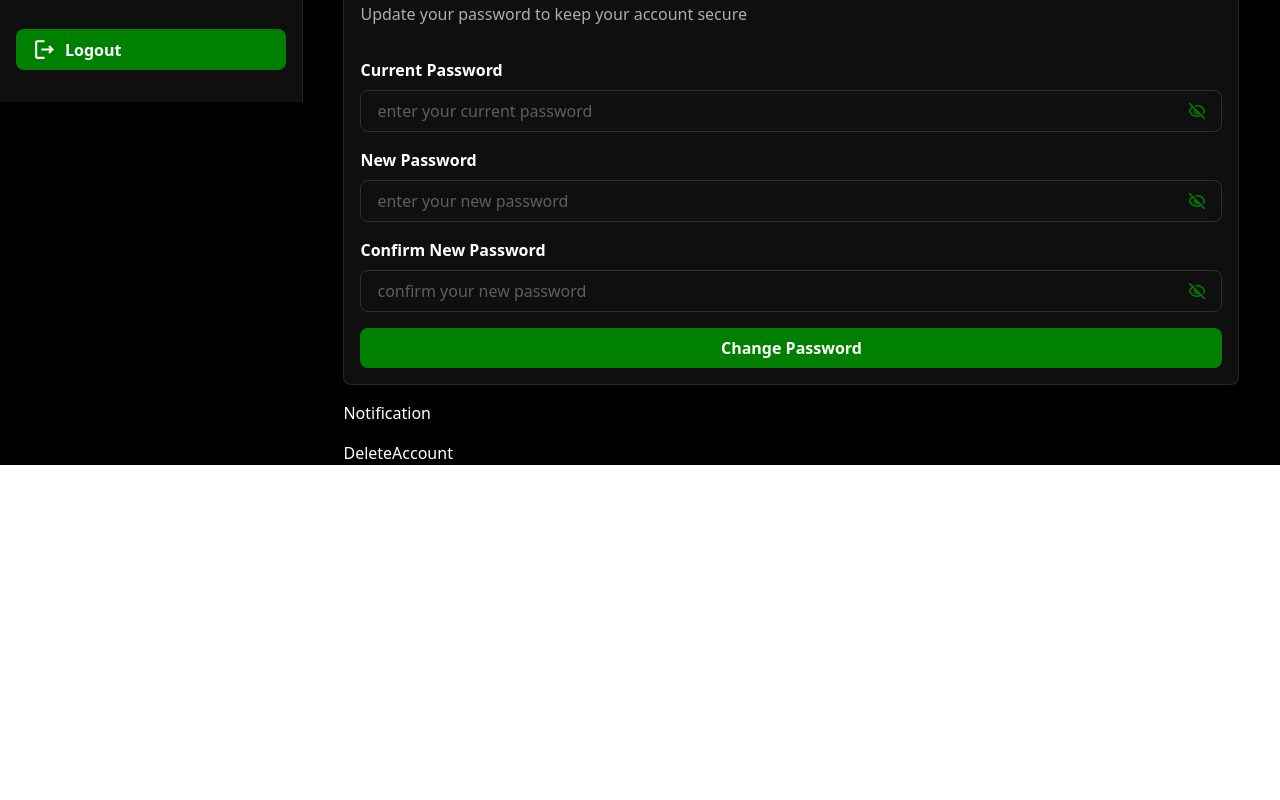
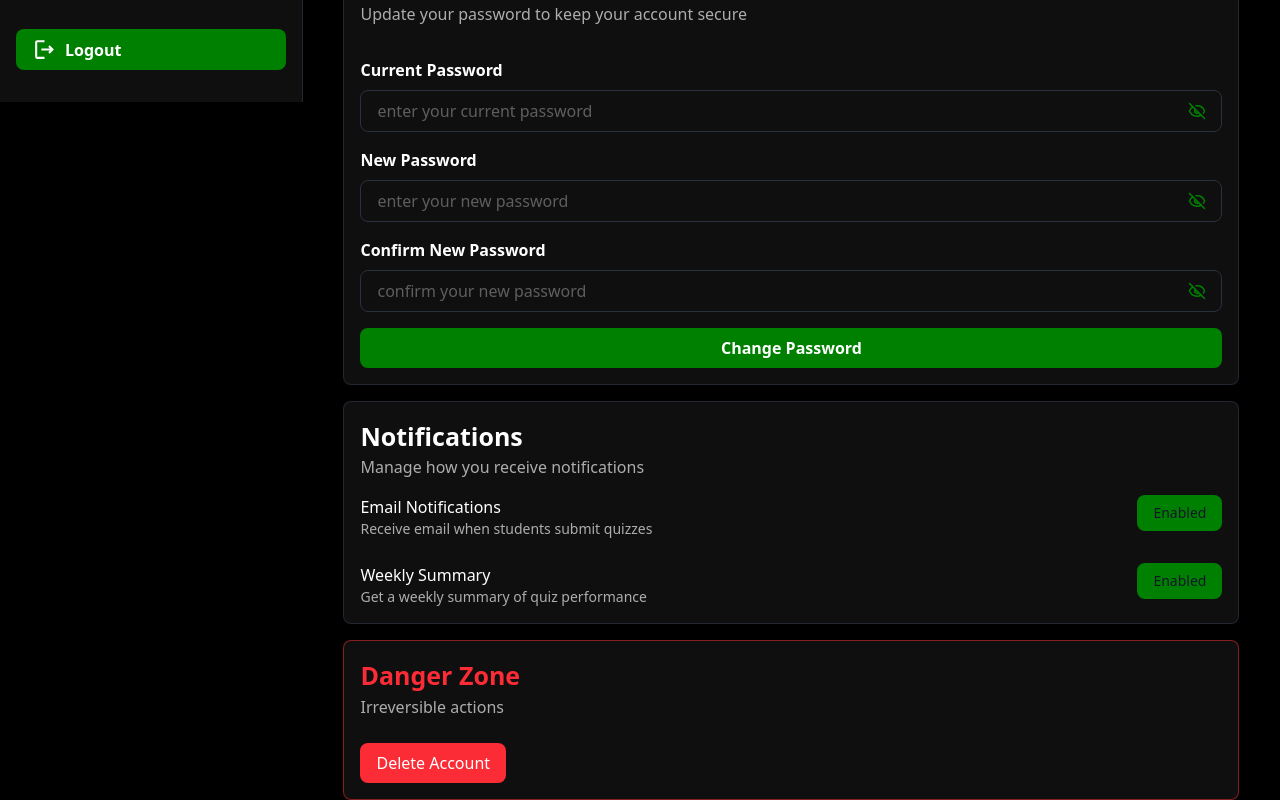
Before and after one commit to murad403/quiz-ai-dashboard, a Next.js app: page /settings in a window 1280 px wide. Shown: the part 698-1498 px from the top of the page. Before the commit the page ends 1163 px from the top, so only its background shows below. Built offline with nearby package versions, Linux system fonts and the light colour scheme.

Commit message:
add DeleteAccount and Notification components; implement account deletion functionality and notification settings management

```diff
--- a/src/app/(app)/settings/DeleteAccount.tsx
+++ b/src/app/(app)/settings/DeleteAccount.tsx
@@ -1,11 +1,60 @@
-import React from 'react'
+"use client"
+import { useState } from 'react';
 
 const DeleteAccount = () => {
+  const [showConfirmModal, setShowConfirmModal] = useState(false);
+
+  const handleDeleteAccount = () => {
+    setShowConfirmModal(true);
+  };
+
+  const confirmDelete = () => {
+    console.log("Account deleted");
+    setShowConfirmModal(false);
+  };
+
   return (
-    <div>
-      DeleteAccount
-    </div>
-  )
-}
+    <>
+      <div className="bg-card border border-red-500/50 rounded-lg p-4">
+        <h2 className="text-red-500 font-semibold text-subheading">Danger Zone</h2>
+        <p className="text-title text-paragraph">Irreversible actions</p>
 
-export default DeleteAccount
+        <button
+          onClick={handleDeleteAccount}
+          className="bg-red-500 hover:bg-red-600 text-main font-medium px-4 py-2 rounded-lg transition-colors mt-6"
+        >
+          Delete Account
+        </button>
+      </div>
+
+      {/* Confirmation Modal */}
+      {showConfirmModal && (
+        <div className="fixed inset-0 bg-card/50 flex items-center justify-center z-50 p-4">
+          <div className="bg-card border border-gray-700/50 rounded-lg p-4 max-w-md w-full">
+            <h3 className="text-main font-medium text-subheading mb-2">Delete Account?</h3>
+            <p className="text-title text-paragraph text-sm mb-6">
+              This action cannot be undone. All your data, quizzes, and settings will be permanently deleted.
+            </p>
+
+            <div className="flex gap-3">
+              <button
+                onClick={() => setShowConfirmModal(false)}
+                className="flex-1 hover:bg-gray-700/50 text-main font-medium px-4 py-2 rounded-lg transition-colors border border-gray-700"
+              >
+                Cancel
+              </button>
+              <button
+                onClick={confirmDelete}
+                className="flex-1 bg-red-500 hover:bg-red-600 text-main font-medium px-4 py-2 rounded-lg transition-colors"
+              >
+                Delete Account
+              </button>
+            </div>
+          </div>
+        </div>
+      )}
+    </>
+  );
+};
+
+export default DeleteAccount;
--- a/src/app/(app)/settings/Notification.tsx
+++ b/src/app/(app)/settings/Notification.tsx
@@ -1,11 +1,54 @@
-import React from 'react'
+"use client"
+import { useState } from 'react';
 
 const Notification = () => {
-  return (
-    <div>
-      Notification
-    </div>
-  )
-}
+    const [emailNotifications, setEmailNotifications] = useState(true);
+    const [weeklySummary, setWeeklySummary] = useState(true);
 
-export default Notification
+    return (
+        <div className="bg-card border border-gray-700/50 rounded-lg p-4">
+            <h2 className="text-main font-semibold text-subheading">Notifications</h2>
+            <p className="text-title text-paragraph">Manage how you receive notifications</p>
+
+            <div className="space-y-6 mt-4">
+                {/* Email Notifications */}
+                <div className="flex items-start justify-between">
+                    <div className="flex-1">
+                        <h3 className="text-main font-medium text-paragraph">Email Notifications</h3>
+                        <p className="text-title text-sm">Receive email when students submit quizzes</p>
+                    </div>
+                    <button
+                        onClick={() => setEmailNotifications(!emailNotifications)}
+                        className={`px-4 py-2 rounded-lg font-medium text-sm transition-colors ${
+                            emailNotifications
+                                ? 'bg-header text-gray-900 hover:bg-header/90'
+                                : ' text-gray-400 hover:bg-gray-700 border border-gray-700/50'
+                        }`}
+                    >
+                        {emailNotifications ? 'Enabled' : 'Disabled'}
+                    </button>
+                </div>
+
+                {/* Weekly Summary */}
+                <div className="flex items-start justify-between">
+                    <div className="flex-1">
+                        <h3 className="text-main font-medium text-paragraph">Weekly Summary</h3>
+                        <p className="text-title text-sm">Get a weekly summary of quiz performance</p>
+                    </div>
+                    <button
+                        onClick={() => setWeeklySummary(!weeklySummary)}
+                        className={`px-4 py-2 rounded-lg font-medium text-sm transition-colors ${
+                            weeklySummary
+                                ? 'bg-header text-gray-900 hover:bg-header/90'
+                                : 'text-gray-400 hover:bg-gray-700 border border-gray-700/50'
+                        }`}
+                    >
+                        {weeklySummary ? 'Enabled' : 'Disabled'}
+                    </button>
+                </div>
+            </div>
+        </div>
+    );
+};
+
+export default Notification;
```
